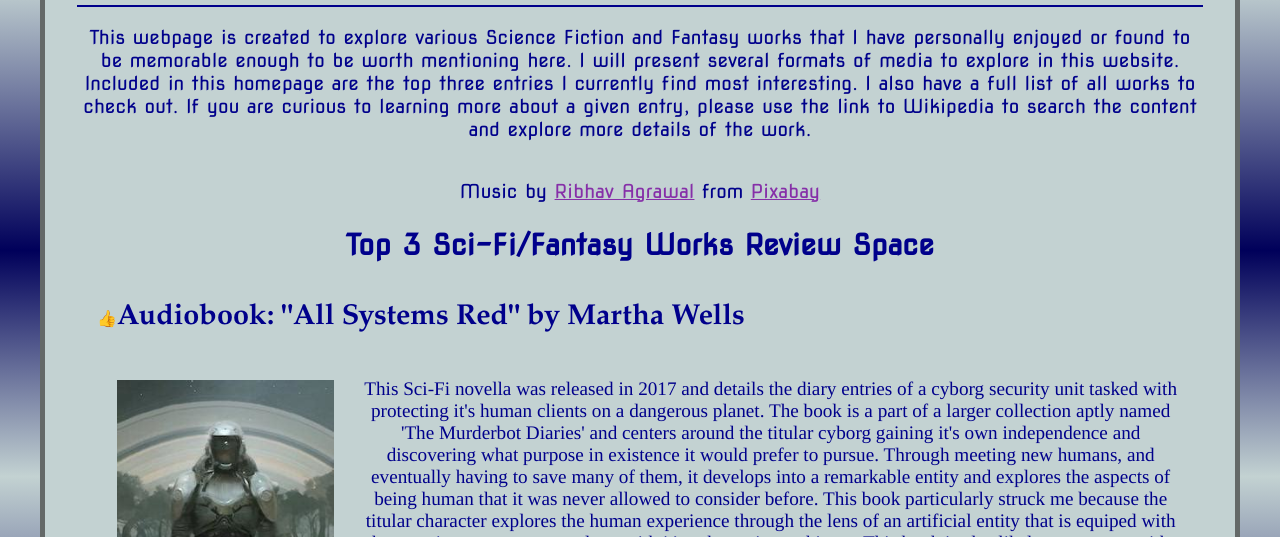
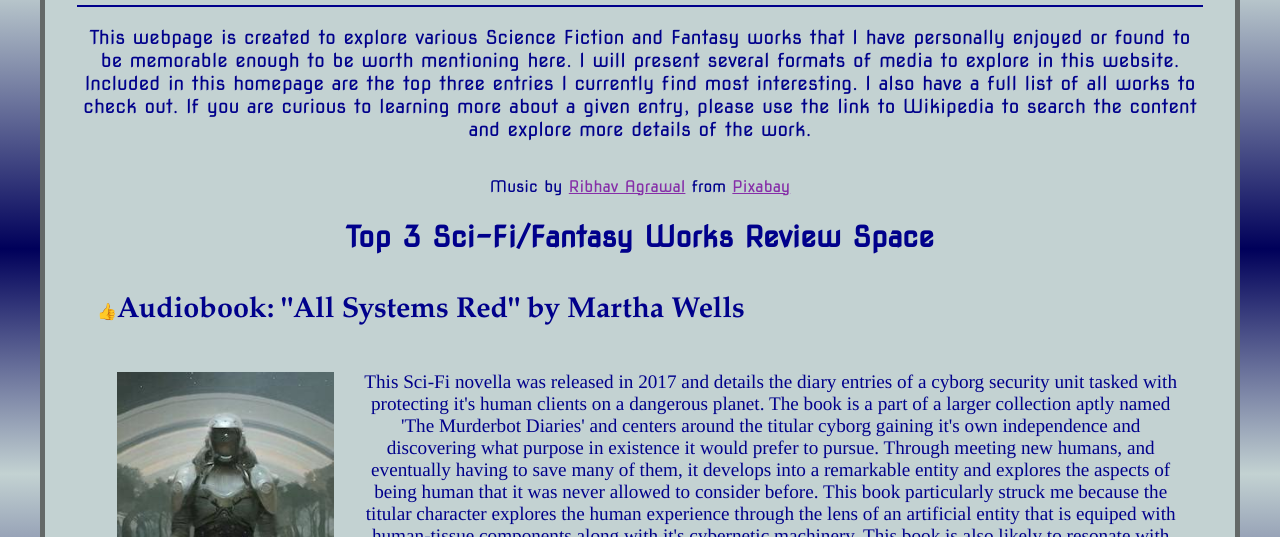
Before and after one commit to I-Gregory/my-website, a plain HTML site: page index.html in a window 1280 px wide. Shown: the part 263-800 px from the top of the page. Drawn offline with Linux system fonts and the light colour scheme; a web font is replaced by a local one.

Commit message:
minor styling adjustment to citation id font size and text alignment in styles.css and adjustment of id styles comment in same

```diff
--- a/css/styles.css
+++ b/css/styles.css
@@ -130,7 +130,7 @@ footer {
     clear: both;
 }
 
-/* Beginning of id styles */
+/* Beginning of id styles - alphabatized */
 #book_list, #movie_list, #tv_list, #games_list, #audio_list { /* ul element styles for each media type and their respective webpages */
     list-style-type: none;
     padding: 0.5em;
@@ -141,6 +141,11 @@ footer {
     width: 1.5em;
     height: 1.5em;
     vertical-align: middle;
+}
+
+#citation {
+    font-size: 1em;
+    text-align: center;
 }
 
 #current { text-decoration: none; }
```
